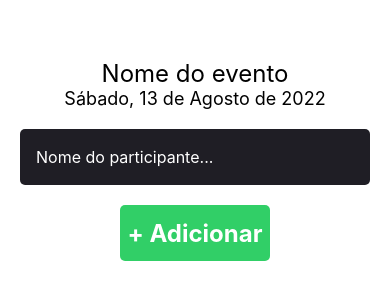
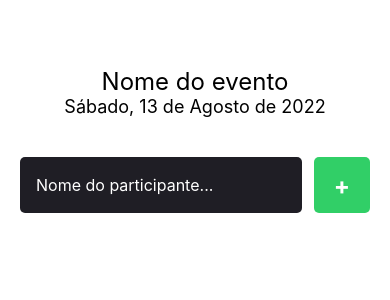
Before and after one commit to jarilton/App_ImHere_React-Native, a React Native app: screen / in a window 390 px wide. Shown: the part 262-562 px from the top of the page. Built offline with nearby package versions, Linux system fonts and the light colour scheme.

Commit message:
Criando formulário

```diff
--- a/src/screens/Home/index.tsx
+++ b/src/screens/Home/index.tsx
@@ -8,6 +8,7 @@ export default function Home() {
       <Text style={styles.eventName}>Nome do evento</Text>
       <Text style={styles.eventDate}>Sábado, 13 de Agosto de 2022</Text>
 
+      <View style={styles.form}>
         <TextInput
           style={styles.input}
           placeholder="Nome do participante..."
@@ -20,8 +21,9 @@ export default function Home() {
             alert("Você clicou para adicionar um participante")
           }
         >
-        <Text style={styles.buttonText}>+ Adicionar</Text>
+          <Text style={styles.buttonText}> + </Text>
         </TouchableOpacity>
+      </View>
 
       <StatusBar style="auto" />
     </View>
--- a/src/screens/Home/styles.ts
+++ b/src/screens/Home/styles.ts
@@ -6,6 +6,7 @@ export const styles = StyleSheet.create({
         backgroundColor: '#ffffff',
         alignItems: 'center',
         justifyContent: 'center',
+        padding: 20
     },
     eventName: {
         fontSize: 24,
@@ -14,17 +15,17 @@ export const styles = StyleSheet.create({
         fontSize: 18,
     },
     input: {
+        flex: 1,
         height: 56,
-        width: 350,
         backgroundColor: '#1f1e25',
         color: '#ffffff',
         borderRadius: 5,
         padding: 16,
         fontSize: 16,
-        margin: 20,
+        marginRight: 12
     },
     button: {
-        width: 150,
+        width: 56,
         height: 56,
         borderRadius: 5,
         backgroundColor: '#31cf67',
@@ -35,5 +36,10 @@ export const styles = StyleSheet.create({
         color: '#ffffff',
         fontSize: 24,
         fontWeight: 'bold',
+    },
+    form: {
+        width: '100%',
+        flexDirection: 'row',
+        margin: 40
     }
 });
```
Lines whose indentation alone changed are shown as unchanged.
